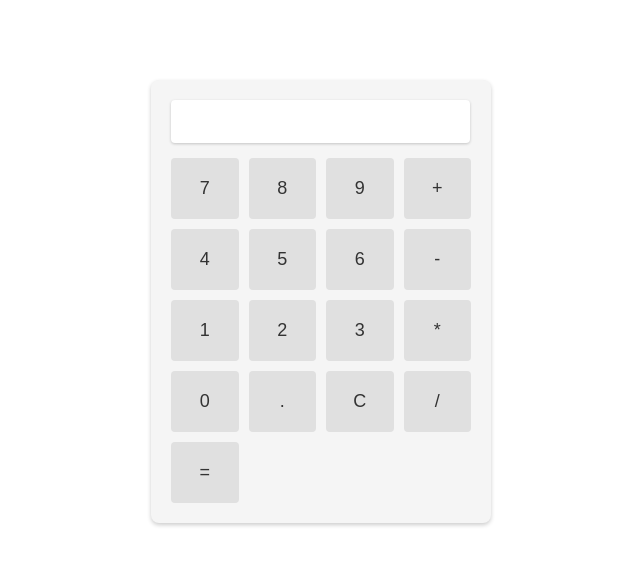
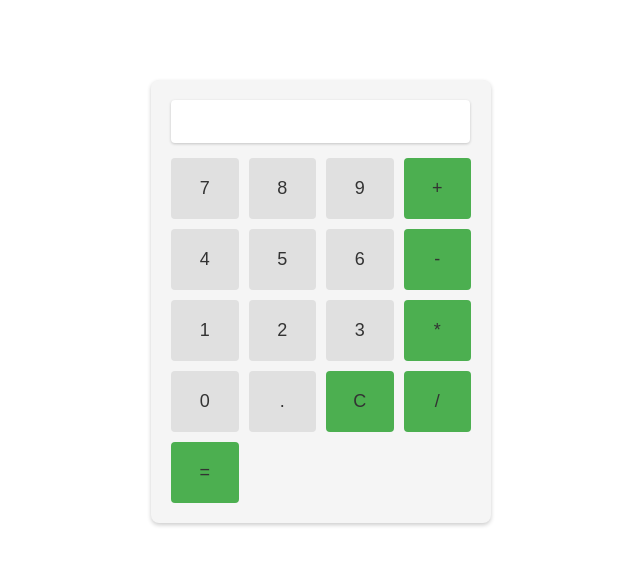
Before and after one commit to hafiz1379/sample-calculator, a plain HTML site: page index.html in a window 1280 px wide. Shown: the whole page, without its empty margins (319-959 px from the left). Drawn offline with Linux system fonts and the light colour scheme.

Commit message:
Add grean color for opeation btns

```diff
--- a/style.css
+++ b/style.css
@@ -36,8 +36,16 @@
     transition: background-color 0.2s ease;
   }
 
+  .operation {
+    background-color: #4caf50;
+  }
+
   button:hover {
     background-color: #d4d4d4;
+  }
+
+  .operation:hover {
+    background-color: #2c892f;
   }
 
   button:active {
```
